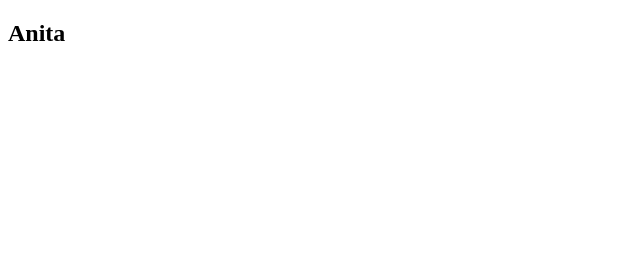
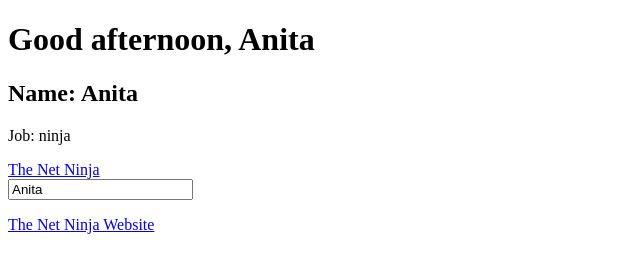
Before and after one commit to avirag/vue2-playlist-part1_thenetninja, a plain HTML site: page index.html in a window 1280 px wide. Shown: the whole page, without its empty margins (0-640 px from the left). Drawn offline with nearby package versions, Linux system fonts and the light colour scheme.

Commit message:
data, methods and data binding

```diff
--- a/app.js
+++ b/app.js
@@ -1,6 +1,14 @@
 new Vue({
   el: '#vue-app',
   data: {
-    name: 'Anita'
+    name: 'Anita',
+    job: 'ninja',
+    website: 'http://www.thenetninja.co.uk',
+    websiteTag: '<a href="http://www.thenetninja.co.uk">The Net Ninja Website</a>'
+  },
+  methods: {
+    greet: function (time) {
+      return 'Good ' + time + ', ' + this.name;
+    }
   }
 });
--- a/index.html
+++ b/index.html
@@ -8,7 +8,15 @@
 </head>
 <body>
   <div id="vue-app">
-    <h2>{{ name }}</h2>
+    <h1>{{ greet('afternoon') }}</h1>
+    <h2>Name: {{ name }}</h2>
+    <p>Job: {{ job }}</p>
+    <a :href="website">The Net Ninja</a>
+
+    <br>
+    <input type="text" :value="name" />
+
+    <p v-html="websiteTag"></p>
   </div>
 
   <script src="app.js"></script>
```
